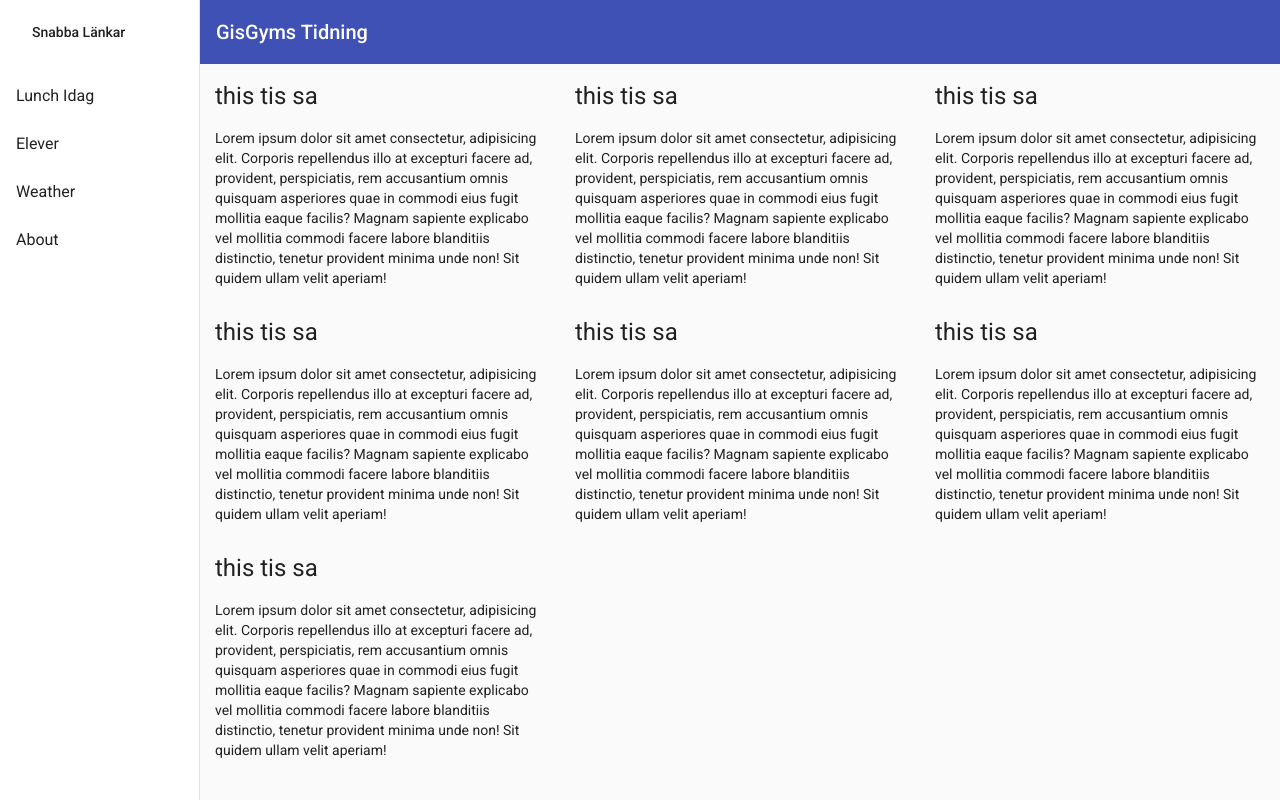
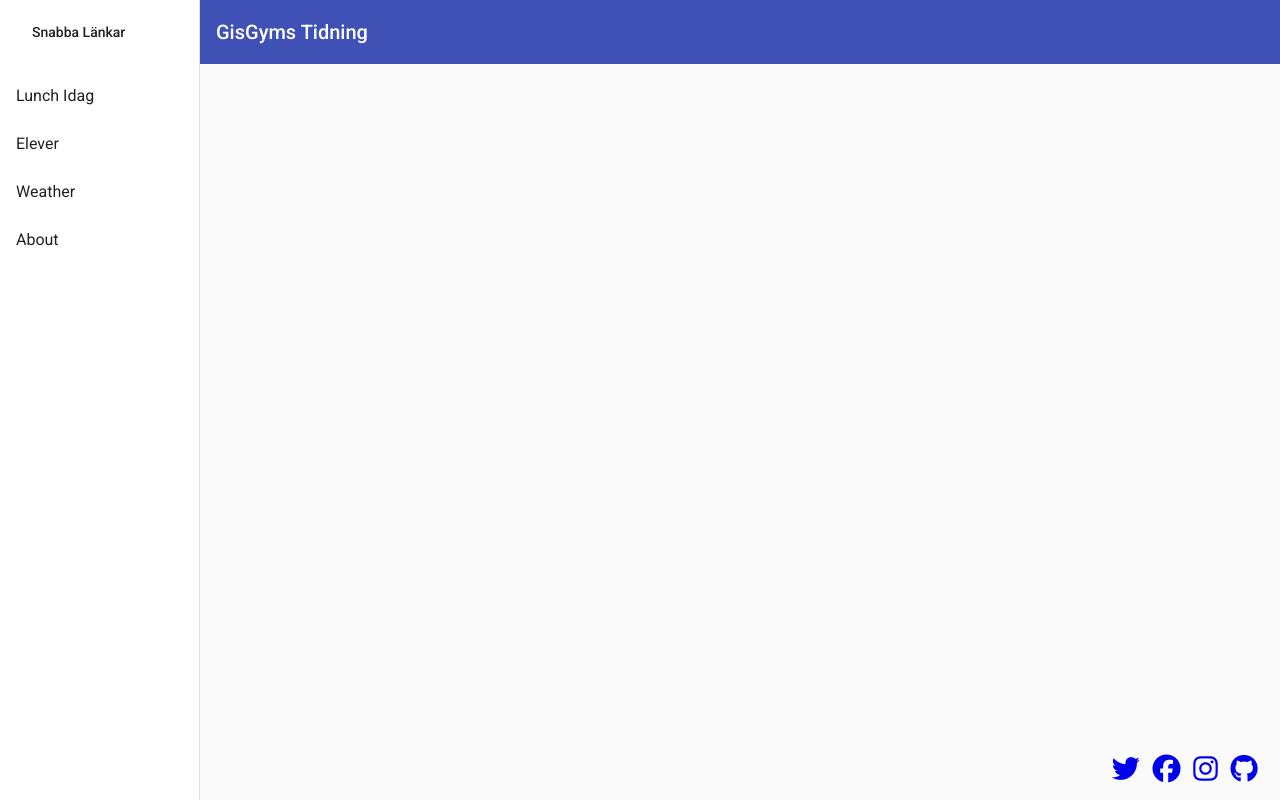
Before and after one commit to abdalrahman01/GisGyms-Tidning, an Angular app: page / in a window 1280 px wide. Built offline with nearby package versions, Linux system fonts and the light colour scheme.

Commit message:
added social icons with fontawesome

```diff
--- a/src/app/app.component.html
+++ b/src/app/app.component.html
@@ -1,3 +1,4 @@
+
 <mat-sidenav-container class="sidenav-container">
     <mat-sidenav #drawer class="sidenav" fixedInViewport [attr.role]="(isHandset$ | async) ? 'dialog' : 'navigation'"
         [mode]="(isHandset$ | async) ? 'over' : 'side'" [opened]="(isHandset$ | async) === false">
@@ -20,6 +21,21 @@
             <span>GisGyms Tidning</span>
         </mat-toolbar>
         <!-- Add Content Here -->
-        <router-outlet></router-outlet>
+        <div class="social-icons">
+            <a href="#">
+                <i class="fab fa-twitter fa-2x"></i>
+            </a>
+            <a href="#">
+                <i class="fab fa-facebook fa-2x"></i>
+            </a>
+            <a href="#">
+                <i class="fab fa-instagram fa-2x"></i>
+            </a>
+            <a href="#">
+                <i class="fab fa-github fa-2x"></i>
+            </a>
+        </div>
+        <!-- <router-outlet></router-outlet> -->
+
     </mat-sidenav-content>
 </mat-sidenav-container>
--- a/src/index.html
+++ b/src/index.html
@@ -12,5 +12,7 @@
 </head>
 <body class="mat-typography">
   <app-root></app-root>
+<script src="https://kit.fontawesome.com/b8f2b62c74.js" crossorigin="anonymous"></script>
+
 </body>
 </html>
--- a/src/styles.scss
+++ b/src/styles.scss
@@ -1,7 +1,16 @@
 /* You can add global styles to this file, and also import other style files */
+@mixin transition-ease {
+  transition: all .5s ease-in-out;
+}
 
-html, body { height: 100%; }
-body { margin: 0; font-family: Roboto, "Helvetica Neue", sans-serif; }
+html,
+body {
+  height: 100%;
+}
+body {
+  margin: 0;
+  font-family: Roboto, "Helvetica Neue", sans-serif;
+}
 
 .sidenav-container {
   height: 100%;
@@ -20,3 +29,15 @@ body { margin: 0; font-family: Roboto, "Helvetica Neue", sans-serif; }
   top: 0;
   z-index: 1;
 }
+.social-icons {
+  position: fixed;
+  bottom: 1rem;
+  right: 1rem;
+  a {
+    padding: 0.4rem;
+    @include transition-ease;
+    &:hover {
+      color: red;
+    }
+  }
+}
```
Lines whose indentation alone changed are shown as unchanged.
